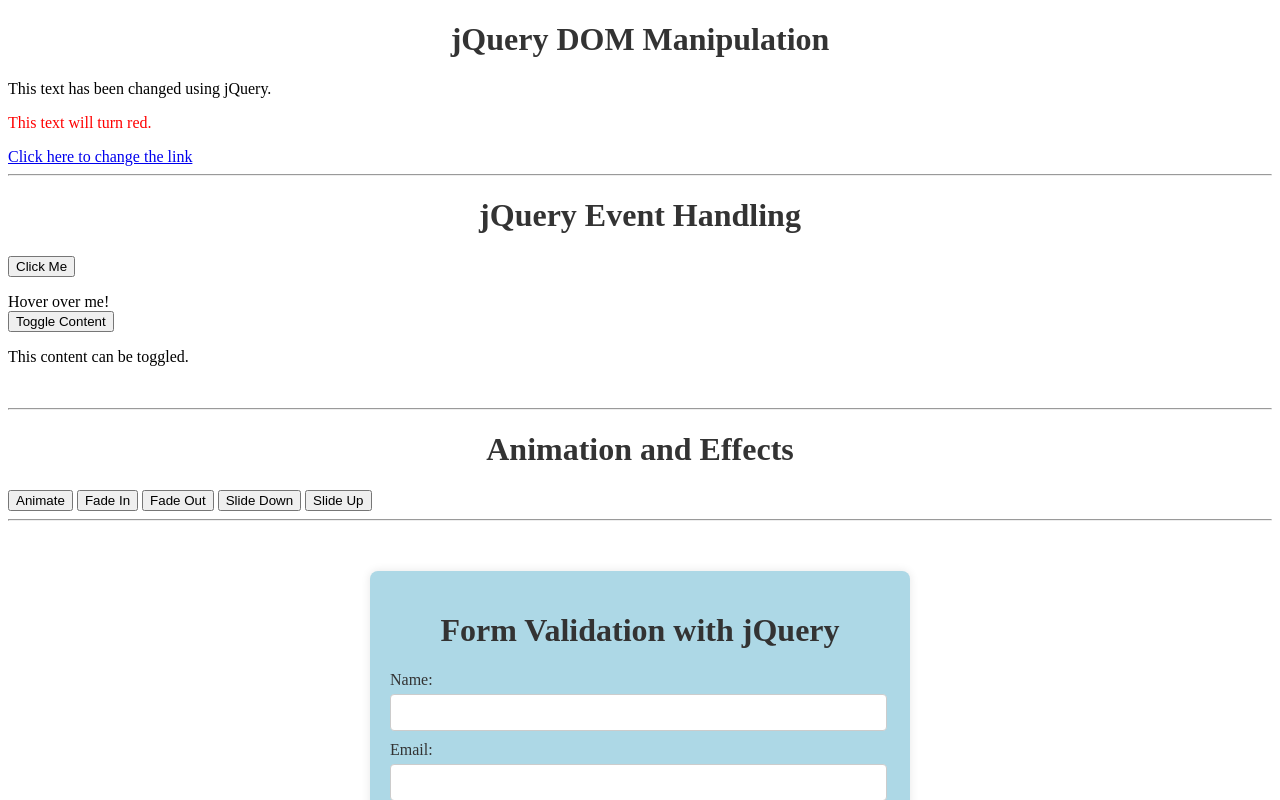
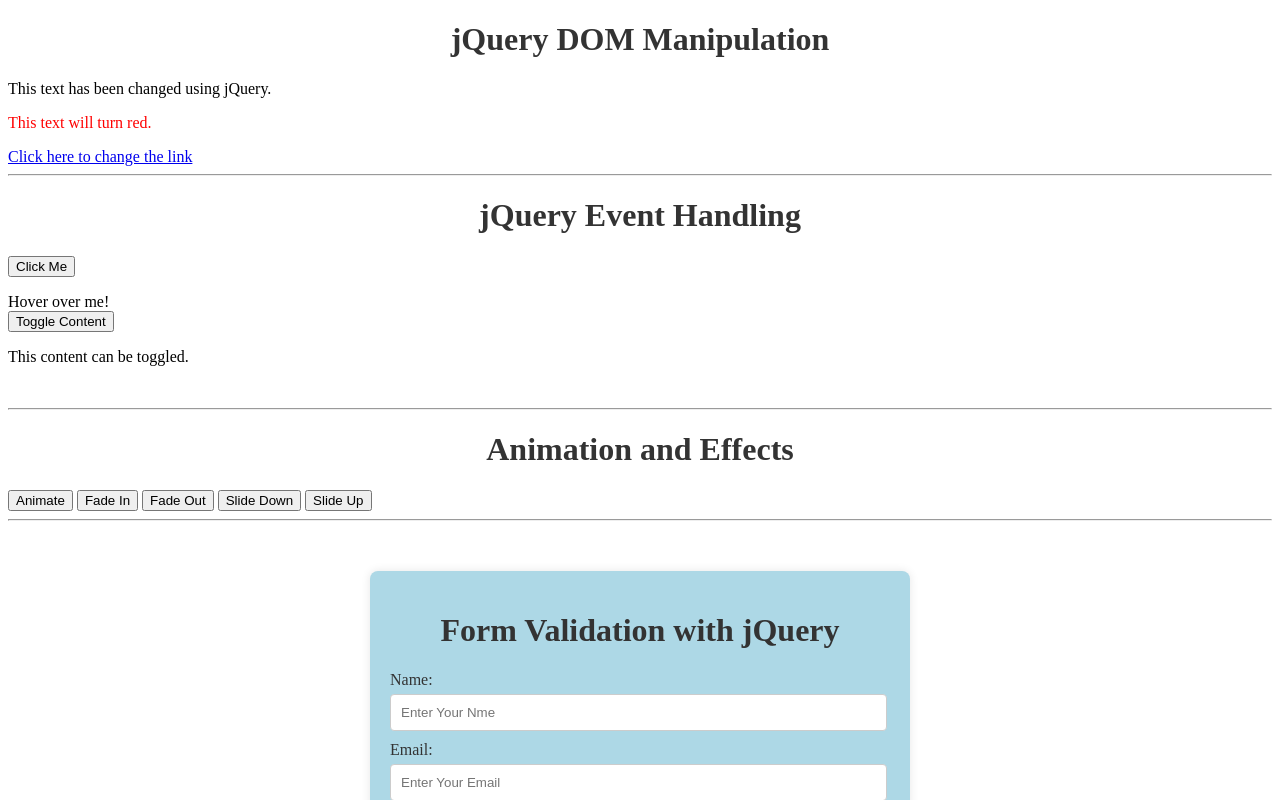
Before and after one commit to Nituudivani/jquery-practice, a plain HTML site: page index.html in a window 1280 px wide. Both pictures are taken after a click on the button "Toggle Content". Shown: the top 800 px of the page. Drawn offline with nearby package versions, Linux system fonts and the light colour scheme.

Commit message:
commit on 29/04/2024

```diff
--- a/index.html
+++ b/index.html
@@ -47,17 +47,17 @@
             <form id="myForm">
                 <div>
                     <label for="name">Name:</label>
-                    <input type="text" id="name" name="name">
+                    <input type="text" id="name" name="name" placeholder="Enter Your Nme" required>
                     <span class="error-message" id="nameError">Please enter your name.</span>
                 </div>
                 <div>
                     <label for="email">Email:</label>
-                    <input type="email" id="email" name="email">
+                    <input type="email" id="email" name="email" placeholder="Enter Your Email" required>
                     <span class="error-message" id="emailError">Please enter a valid email address.</span>
                 </div>
                 <div>
                     <label for="password">Password:</label>
-                    <input type="password" id="password" name="password">
+                    <input type="password" id="password" name="password" placeholder="Enter Your Password" required>
                     <span class="error-message" id="passwordError">Please enter your password.</span>
                 </div>
                 <button type="but" id="submitForm">Submit</button>
```
